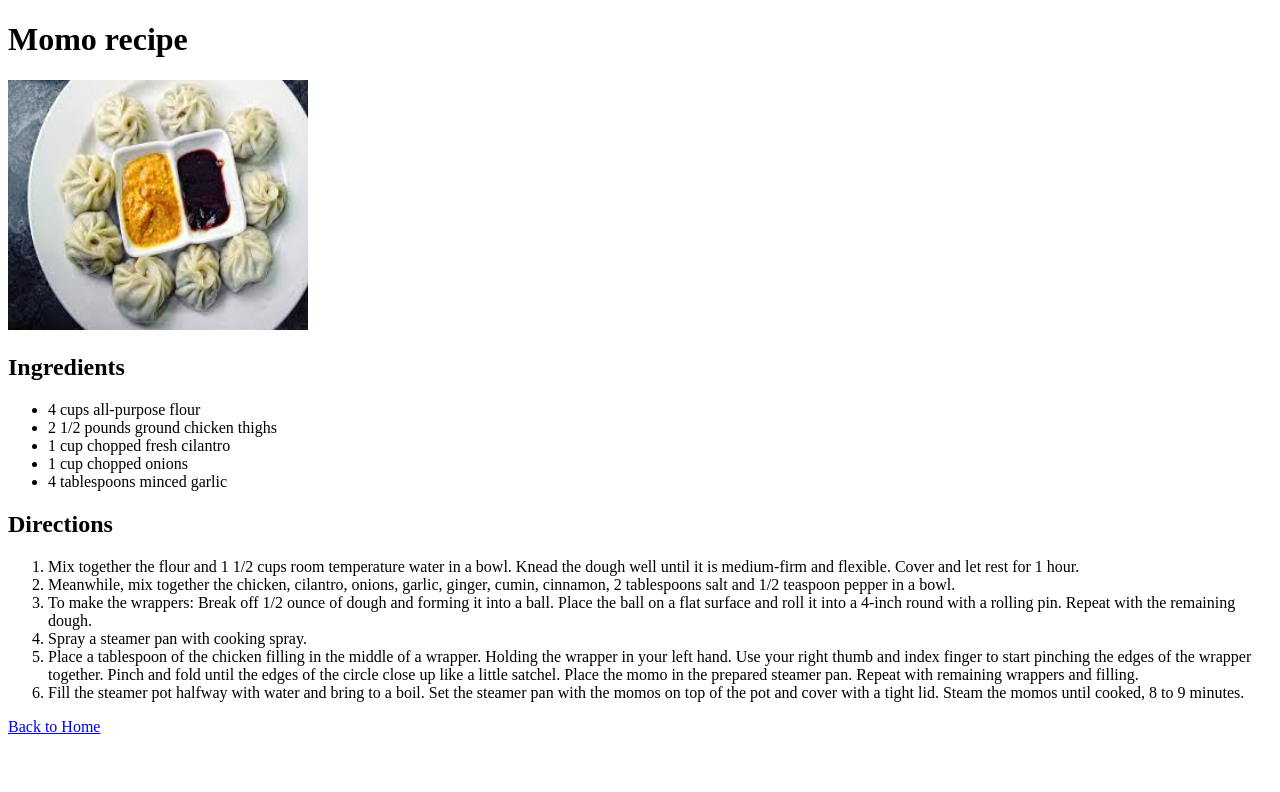
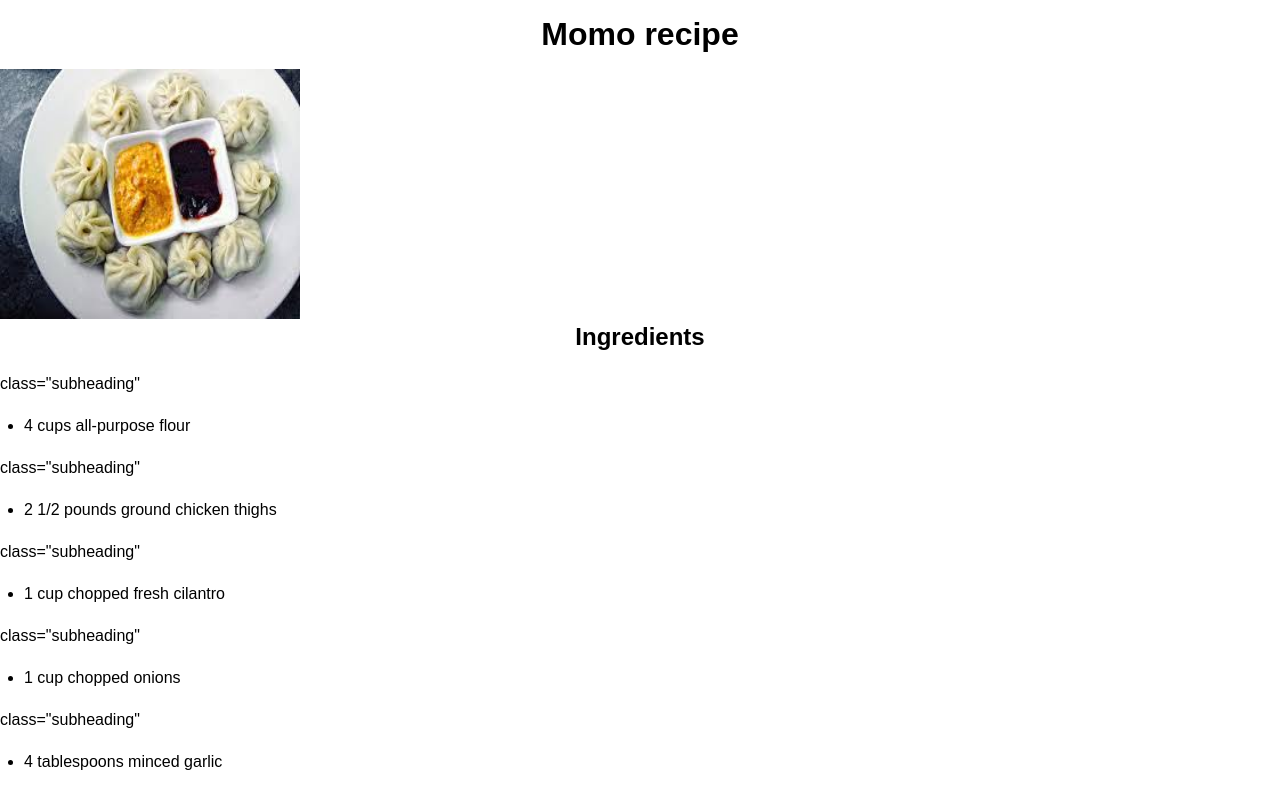
Before and after one commit to samarpanrana95/new-odin-recipes, a plain HTML site: page recipes/momo.html in a window 1280 px wide. Shown: the top 792 px of the page. Drawn offline with Linux system fonts and the light colour scheme.

Commit message:
Add basic styles with css

```diff
--- a/recipes/momo.html
+++ b/recipes/momo.html
@@ -4,19 +4,20 @@
     <meta charset="UTF-8">
     <meta name="viewport" content="width=device-width, initial-scale=1.0">
     <title>Momo Odin Recipe</title>
+    <link rel="stylesheet" href="../styles.css">
 </head>
 <body>
-    <h1>Momo recipe</h1>
+    <h1 class="heading">Momo recipe</h1>
     <img src="../img/momo.jpg" alt="a plate of momo" height="250px" width="300px">
-    <h2>Ingredients</h2>
+    <h2 class="subheading">Ingredients</h2>
     <ul>
-        <li>4 cups all-purpose flour</li>
-        <li>2 1/2 pounds ground chicken thighs </li>
-        <li>1 cup chopped fresh cilantro </li>
-        <li>1 cup chopped onions </li>
-        <li>4 tablespoons minced garlic </li>
+        class="subheading" <li>4 cups all-purpose flour</li>
+        class="subheading" <li>2 1/2 pounds ground chicken thighs </li>
+        class="subheading" <li>1 cup chopped fresh cilantro </li>
+        class="subheading" <li>1 cup chopped onions </li>
+        class="subheading" <li>4 tablespoons minced garlic </li>
     </ul>
-    <h2>Directions</h2>
+    <h2 class="subheading">Directions</h2>
     <ol>
         <li>Mix together the flour and 1 1/2 cups room temperature water in a bowl. Knead the dough well until it is medium-firm and flexible. Cover and let rest for 1 hour. </li>
         <li>Meanwhile, mix together the chicken, cilantro, onions, garlic, ginger, cumin, cinnamon, 2 tablespoons salt and 1/2 teaspoon pepper in a bowl. </li>
@@ -25,6 +26,6 @@
         <li>Place a tablespoon of the chicken filling in the middle of a wrapper. Holding the wrapper in your left hand. Use your right thumb and index finger to start pinching the edges of the wrapper together. Pinch and fold until the edges of the circle close up like a little satchel. Place the momo in the prepared steamer pan. Repeat with remaining wrappers and filling. </li>
         <li>Fill the steamer pot halfway with water and bring to a boil. Set the steamer pan with the momos on top of the pot and cover with a tight lid. Steam the momos until cooked, 8 to 9 minutes. </li>
     </ol>
-    <a href="../index.html">Back to Home</a>
+    <a class="home" href="../index.html">Back to Home</a>
 </body>
 </html>
--- /dev/null
+++ b/styles.css
@@ -0,0 +1,52 @@
+* {
+    padding: 0;
+    border: 0;
+    margin: 0;
+    box-sizing: border-box;
+}
+
+html {
+    font-family: Arial, Helvetica, sans-serif;
+}
+
+body {
+    min-height: 100vh;
+}
+
+.heading {
+    margin: 16px;
+    text-align: center;
+    font-weight: bold;
+}
+
+.subheading {
+    margin-bottom: 24px;
+    text-align: center;
+    font-weight: bold;
+}
+
+ul {
+    width: 100%;
+}
+
+li {
+    margin: 24px;
+}
+
+a {
+    text-decoration: none;
+    color: green;
+}
+
+.footer {
+    text-align: center;
+}
+
+
+
+a.home {
+    text-align: center;
+    width: max-content;
+    display: block;
+    margin: 12px auto;
+}
```
Also changed, not shown: index.html (+4 -3 lines), recipes/burger.html (+5 -4 lines), recipes/naan.html (+5 -4 lines).
